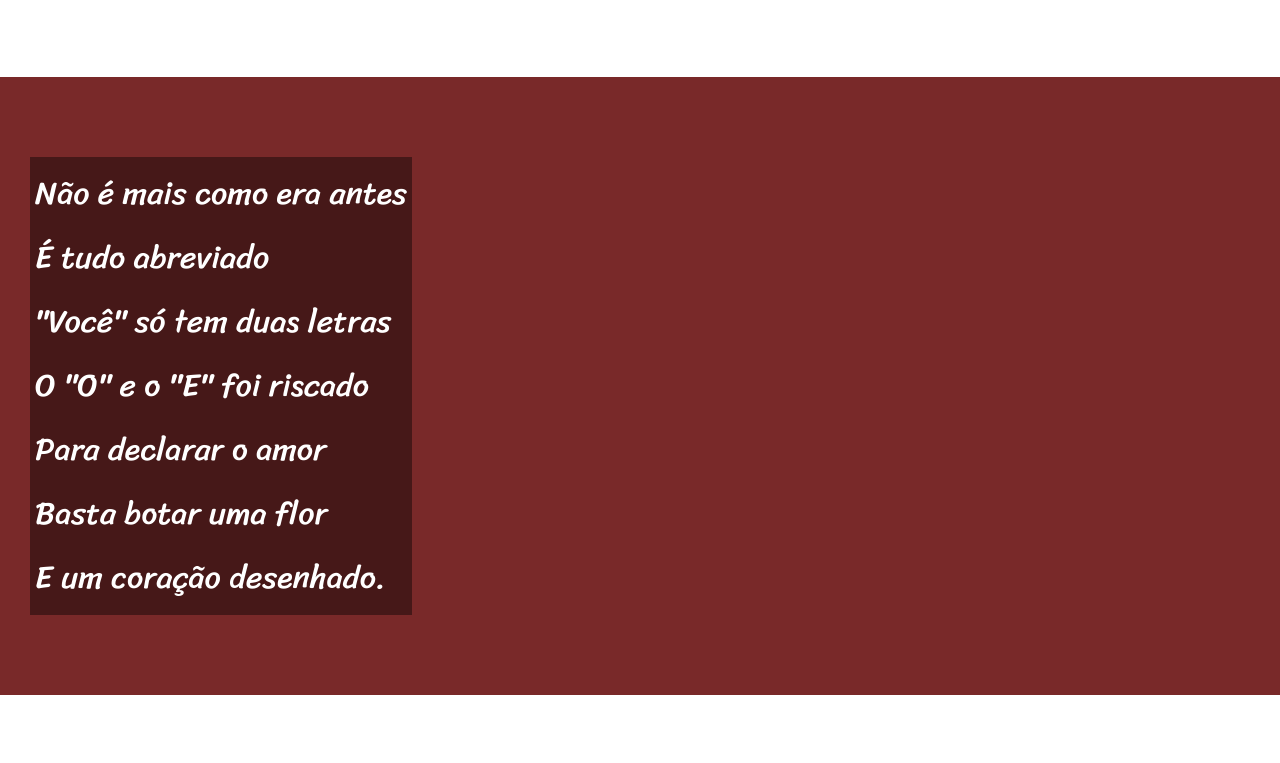
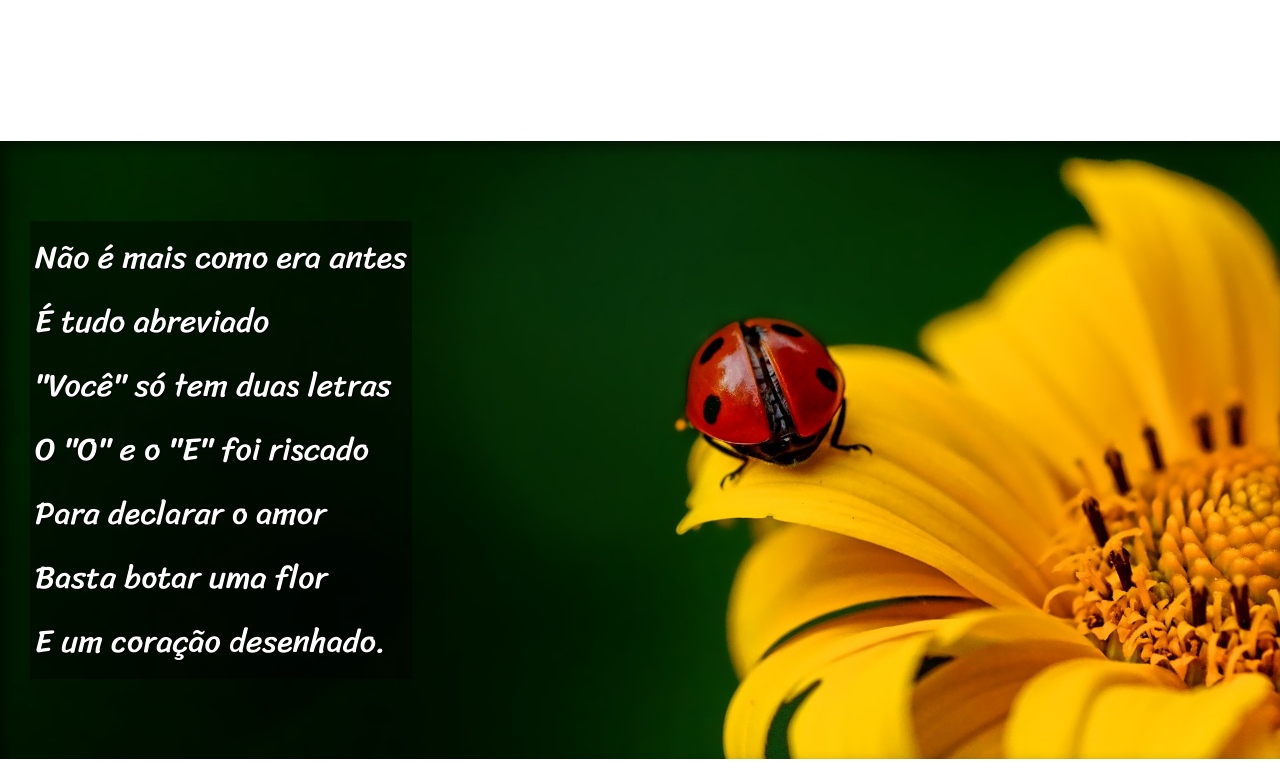
Before and after one commit to andmesquita/html5-css, a plain HTML site: page exercicios/desafio012/index.html in a window 1280 px wide. Shown: the part 724-1487 px from the top of the page. Drawn offline with Linux system fonts and the light colour scheme.

Commit message:
atualizado

```diff
--- a/exercicios/desafio012/index.html
+++ b/exercicios/desafio012/index.html
@@ -29,7 +29,7 @@
 
 
 
-    <section class="imagem">
+    <section class="imagem" id="img001">
         <p>
             Não é mais como era antes <br>
             É tudo abreviado <br>
@@ -67,7 +67,7 @@
 
 
 
-    <section class="imagem">
+    <section class="imagem" id="img002">
         <p>
             Tenho saudade das cartas <br>
             Escritas com a própria mão <br>
--- a/exercicios/desafio012/style.css
+++ b/exercicios/desafio012/style.css
@@ -56,20 +56,40 @@ section{
     font-size: 4vh;
 }
 
+section > p{
+    padding-bottom: 2em;
+}
+
 section.normal{
     background-color: white;
     color: black;
 }
 
 section.imagem{
-    background-color: rgb(121, 41, 41);
+    background-color: rgb(51, 51, 51);
     color: white;
+    box-shadow: inset 6px 6px 13px 0px rgba(0, 0, 0, 0.473);
+    background-size: cover;
+    background-attachment: fixed;
 }
 
 section.imagem > p{
     display: inline-block;
     padding: 5px;
     background-color: rgba(0, 0, 0, 0.418);
+    text-shadow: 1px 1px 0px black;
+}
+
+section#img001{
+
+    background-image: url('imagens/background001.jpg');
+    background-position: right center;
+
+}
+
+section#img002{
+    background-image: url('imagens/background002.jpg');
+
 }
 
 footer{
```
